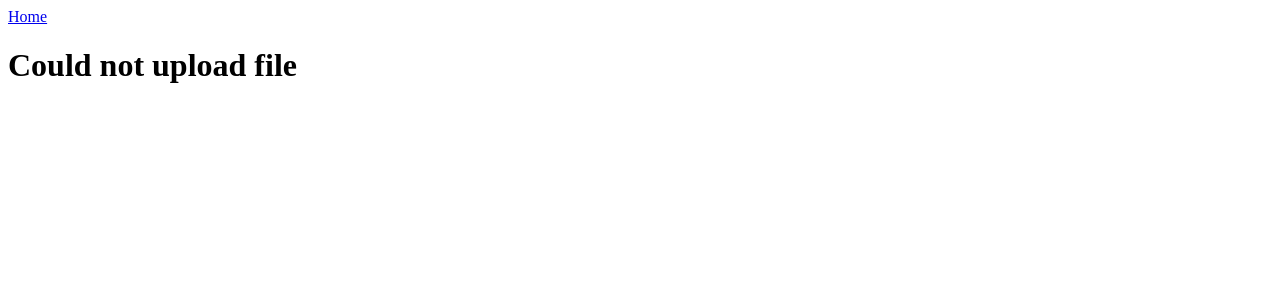
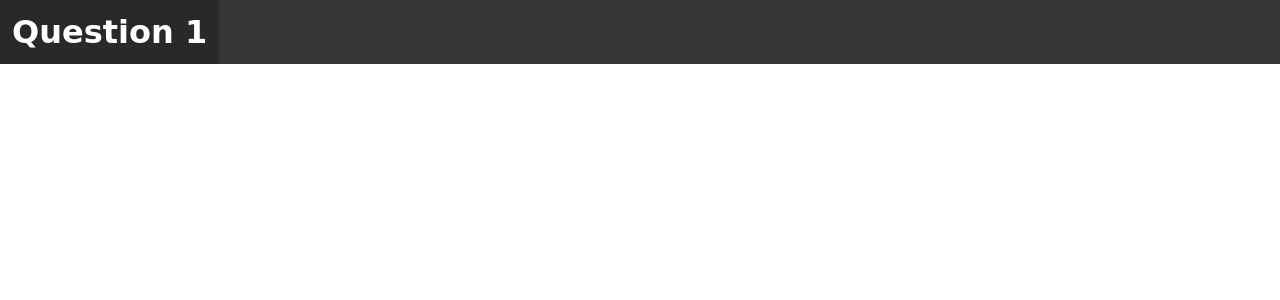
Before and after one commit to PragatiVerma18/MLH-Quizzet, a Flask app: page /quiz in a window 1280 px wide. Shown: the top 300 px of the page. Run offline with Flask 2, Linux system fonts and the light colour scheme.

Commit message:
Feat Quiz UI - Added CSS to Quiz Page

```diff
--- /dev/null
+++ b/static/css/quiz.css
@@ -0,0 +1,95 @@
+@import url("https://fonts.googleapis.com/css2?family=Montserrat:wght@300&display=swap");
+html {
+  box-sizing: border-box;
+}
+
+*,
+*:before,
+*:after {
+  box-sizing: inherit;
+}
+
+html,
+body {
+  overflow: hidden;
+  position: relative;
+  height: 100%;
+  font-family: "Montserrat", sans-serif;
+}
+
+body {
+  font-family: "Comfortaa", cursive;
+  color: #fff;
+  user-select: none;
+  margin: 0;
+  padding: 0;
+  counter-reset: points;
+}
+
+a {
+  text-decoration: none;
+  color: inherit;
+}
+
+section {
+  padding-top: 80px;
+  overflow-y: hidden;
+}
+
+main {
+  background: #d8d8dc;
+  border-radius: 10px;
+  padding: 5px 20px 50px;
+  width: 95%;
+  max-width: 500px;
+  margin: 0 auto 214px;
+}
+
+.text-container {
+  text-align: center;
+}
+
+.quiz-options {
+  margin: 60px 0;
+}
+
+[type="radio"] {
+  border: 0;
+  height: 0.0625rem;
+  width: 0.0625rem;
+  position: absolute;
+}
+
+label {
+  display: flex;
+  align-items: center;
+  border-radius: 5px;
+  margin-bottom: 15px;
+  padding: 6px 0;
+  position: relative;
+  width: 100%;
+  color: #000;
+}
+
+label:hover .alphabet {
+  background: #000;
+  color: #fff;
+}
+
+label .alphabet {
+  border-radius: 5px;
+  border: solid 1px #000;
+  padding: 0.4rem 0.5rem 0.4rem;
+  width: 2.3rem;
+  margin: 0 1.3rem 0 0.7rem;
+  display: flex;
+  justify-content: center;
+  color: #000;
+}
+
+label .icon {
+  height: auto;
+  position: absolute;
+  left: 92%;
+  top: 12px;
+}
--- a/static/css/style.css
+++ b/static/css/style.css
@@ -1,3 +1,4 @@
+@import url("https://fonts.googleapis.com/css2?family=Montserrat:wght@300&display=swap");
 html,
 body {
   display: flex;
@@ -5,6 +6,7 @@
   width: 100%;
   align-items: center;
   justify-content: center;
+  font-family: "Montserrat", sans-serif;
 }
 .card {
   border-radius: 10px;
--- a/templates/index.html
+++ b/templates/index.html
@@ -23,7 +23,7 @@
     >
       <div class="navbar-brand">
         <a class="navbar-item has-text-centered" href="#"
-          ><strong>MLH Quizzet</strong></a
+          ><strong class="is-size-3 has-text-centered">MLH Quizzet</strong></a
         >
         <div class="navbar-burger" data-target="navMenu">
           <span></span>
--- a/templates/quiz.html
+++ b/templates/quiz.html
@@ -1,20 +1,85 @@
 <!DOCTYPE html>
 <html lang="en">
+  <head>
+    <meta charset="UTF-8" />
+    <meta name="viewport" content="width=device-width, initial-scale=1.0" />
+    <link
+      rel="stylesheet"
+      href="https://cdn.jsdelivr.net/npm/bulma@0.9.1/css/bulma.min.css"
+    />
+    <link
+      rel="stylesheet"
+      type="text/css"
+      href="{{ url_for('static',filename='css/quiz.css') }}"
+    />
+    <title>MLH Quizzet</title>
+  </head>
 
-<head>
-    <meta charset="UTF-8">
-    <meta name="viewport" content="width=device-width, initial-scale=1.0">
-    <title>Your quiz will appear here</title>
-</head>
-
-<body>
+  <body>
+    <nav
+      class="navbar is-dark is-fixed-top has-text-centered"
+      role="navigation"
+      aria-label="main navigation"
+    >
+      <div class="navbar-brand">
+        <a class="navbar-item has-text-centered" href="#"
+          ><strong class="is-size-3 has-text-centered">Question 1</strong></a
+        >
+        <div class="navbar-burger" data-target="navMenu">
+          <span></span>
+          <span></span>
+          <span></span>
+        </div>
+      </div>
+    </nav>
     <a href="{{ url_for('index') }}"> Home </a>
     {% if uploaded == true %}
-    <h1>Your file was uploaded successfully</h1>
-    <h1>Your quiz will appear here</h1>
+    <section class="section-1" id="section-1">
+      <main>
+        <div class="text-container">
+          <h3 class="has-text-weight-bold has-text-black is-size-3">
+            MLH Quizzet
+          </h3>
+          <p class="has-text-weight-bold has-text-black is-size-4">
+            What does CSS stand for?
+          </p>
+        </div>
+        <form>
+          <div class="quiz-options">
+            <input
+              type="radio"
+              class="input-radio one-a"
+              id="one-a"
+              name="yes-1"
+              required
+            />
+            <label class="radio-label" for="one-a">
+              <span class="alphabet">A</span> Cascading Style Sheets
+            </label>
+            <input
+              type="radio"
+              class="input-radio one-b"
+              id="one-b"
+              name="yes-1"
+            />
+            <label class="radio-label" for="one-b">
+              <span class="alphabet">B</span> Creative Screen Styling
+            </label>
+            <input
+              type="radio"
+              class="input-radio one-c"
+              id="one-c"
+              name="yes-1"
+            />
+            <label class="radio-label" for="one-c">
+              <span class="alphabet">C</span> Cascading Style Screen
+            </label>
+          </div>
+        </form>
+      </main>
+    </section>
     {% else %}
     <h1>Could not upload file</h1>
     {% endif %}
-</body>
-
+  </body>
 </html>
```
